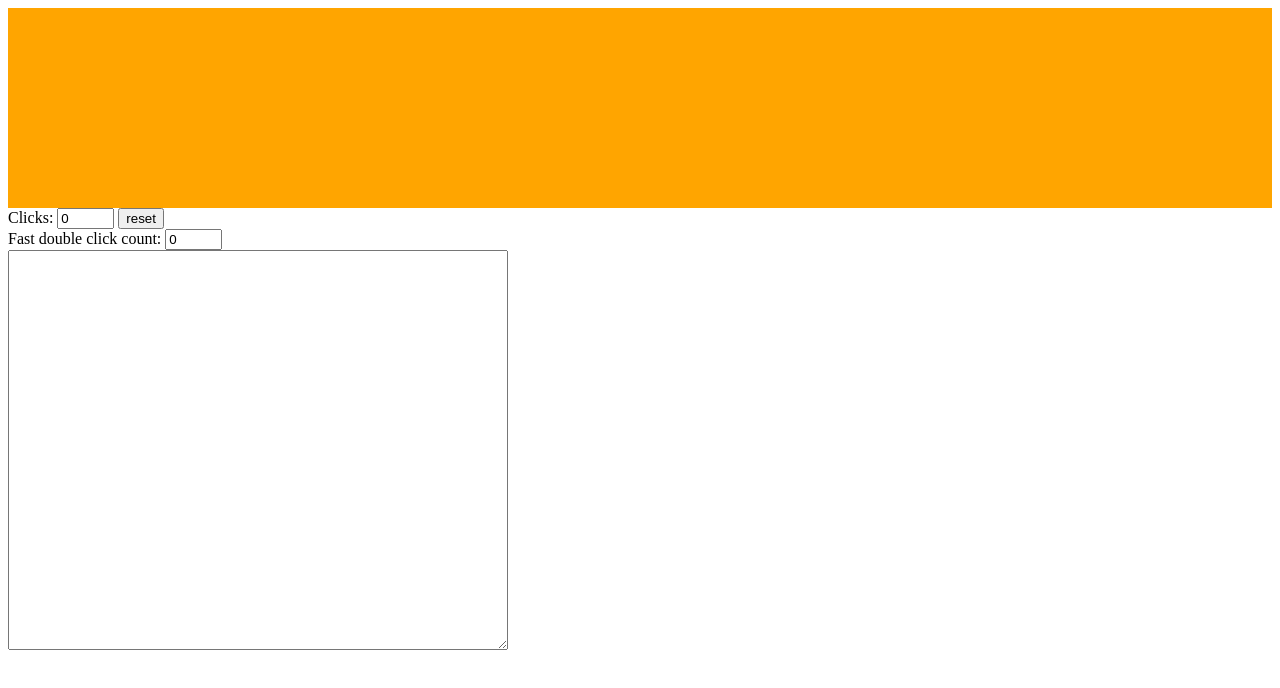
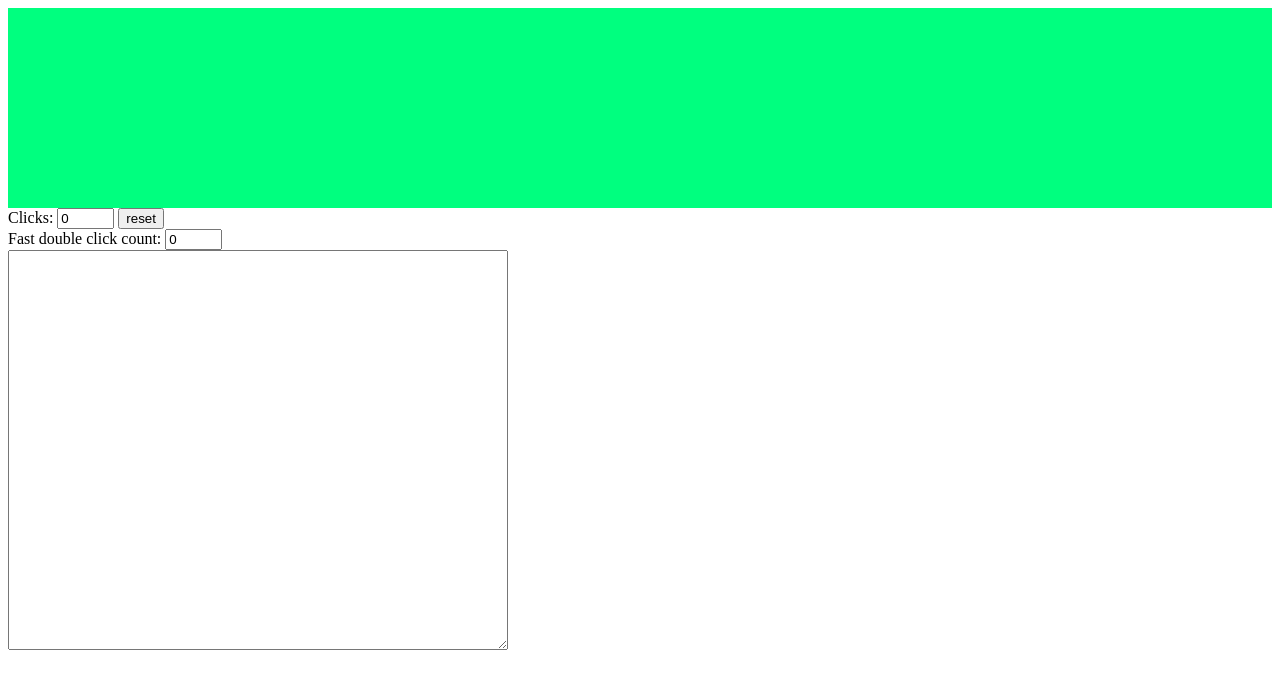
Before and after one commit to azhuge233/MouseDoubleClickTest, a plain HTML site: page index.html in a window 1280 px wide. Both pictures are taken after a click on the button "reset". Drawn offline with Linux system fonts and the light colour scheme.

Commit message:
Update
- Add favicon
- Add title
- Change default tile color

```diff
--- a/index.html
+++ b/index.html
@@ -1,5 +1,10 @@
 <html>
 <head>
+	<title>Mouse Click Test</title>
+	<link rel="icon" type="image/x-icon" href="img/favicon.ico">
+	<link rel="apple-touch-icon" sizes="180x180" href="img/apple-touch-icon.png">
+	<link rel="icon" type="image/png" sizes="192x192" href="img/android-chrome-192x192.png">
+	<link rel="icon" type="image/png" sizes="512x512" href="img/android-chrome-144x144.png">
 	<style>
 		textarea {
 			width:500px;
@@ -8,7 +13,7 @@
 		.click {
 			width:100%;
 			height:200px;
-			background:orange;
+			background:SpringGreen;
 			text-align:center;
 			color:#fff;
 			cursor:pointer;
@@ -31,7 +36,7 @@
 			clicks.value = 0;
 			dcCount.value = 0;
 			textarea.value = '';
-			click.style.background = 'orange';
+			click.style.background = 'SpringGreen';
 		}
 
 		var prevClickMicrotime = microtime(true);
```
Also changed, not shown: img/android-chrome-192x192.png (added), img/android-chrome-512x512.png (added), img/apple-touch-icon.png (added), img/favicon.ico (added), site.webmanifest (added).
